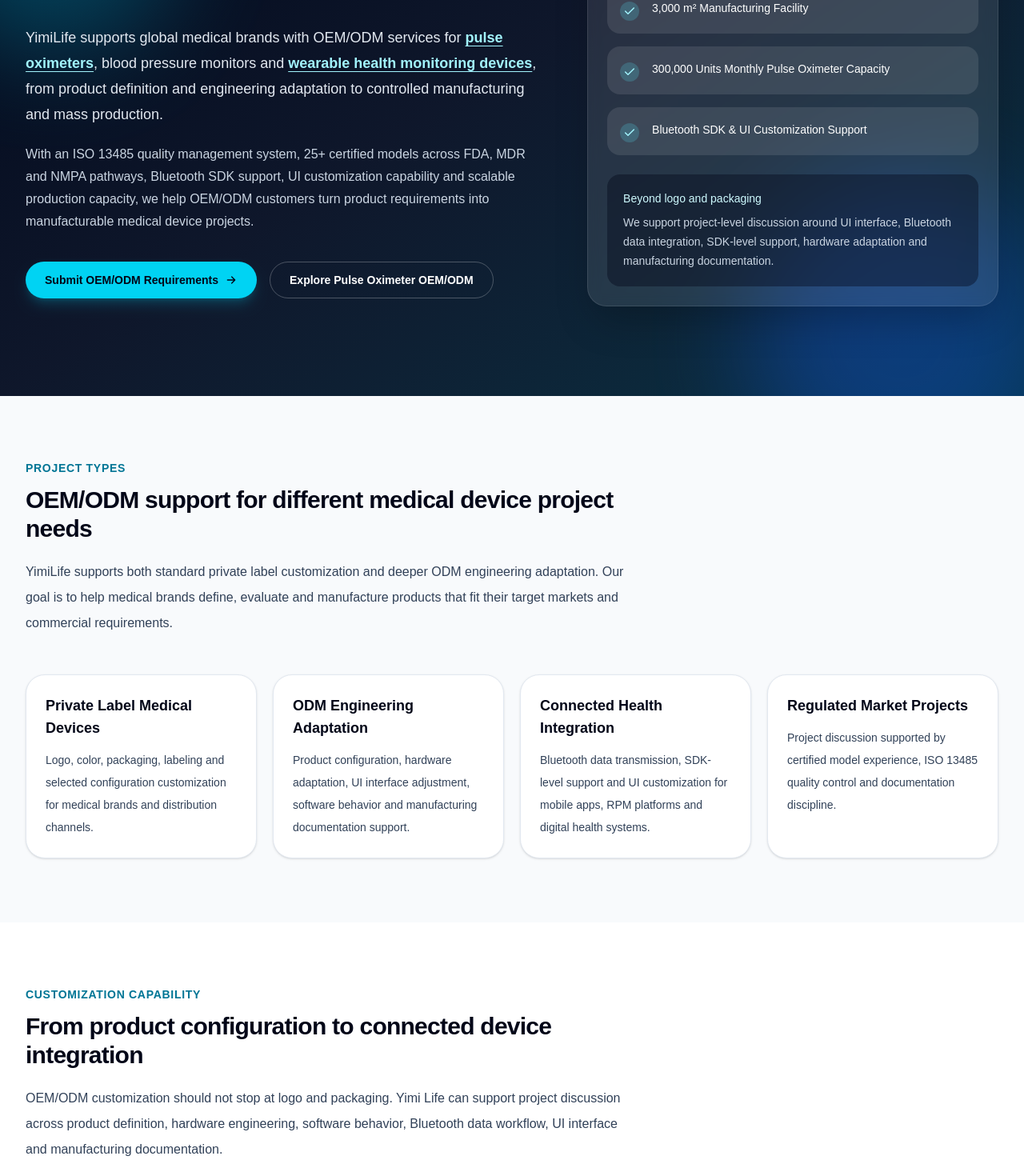
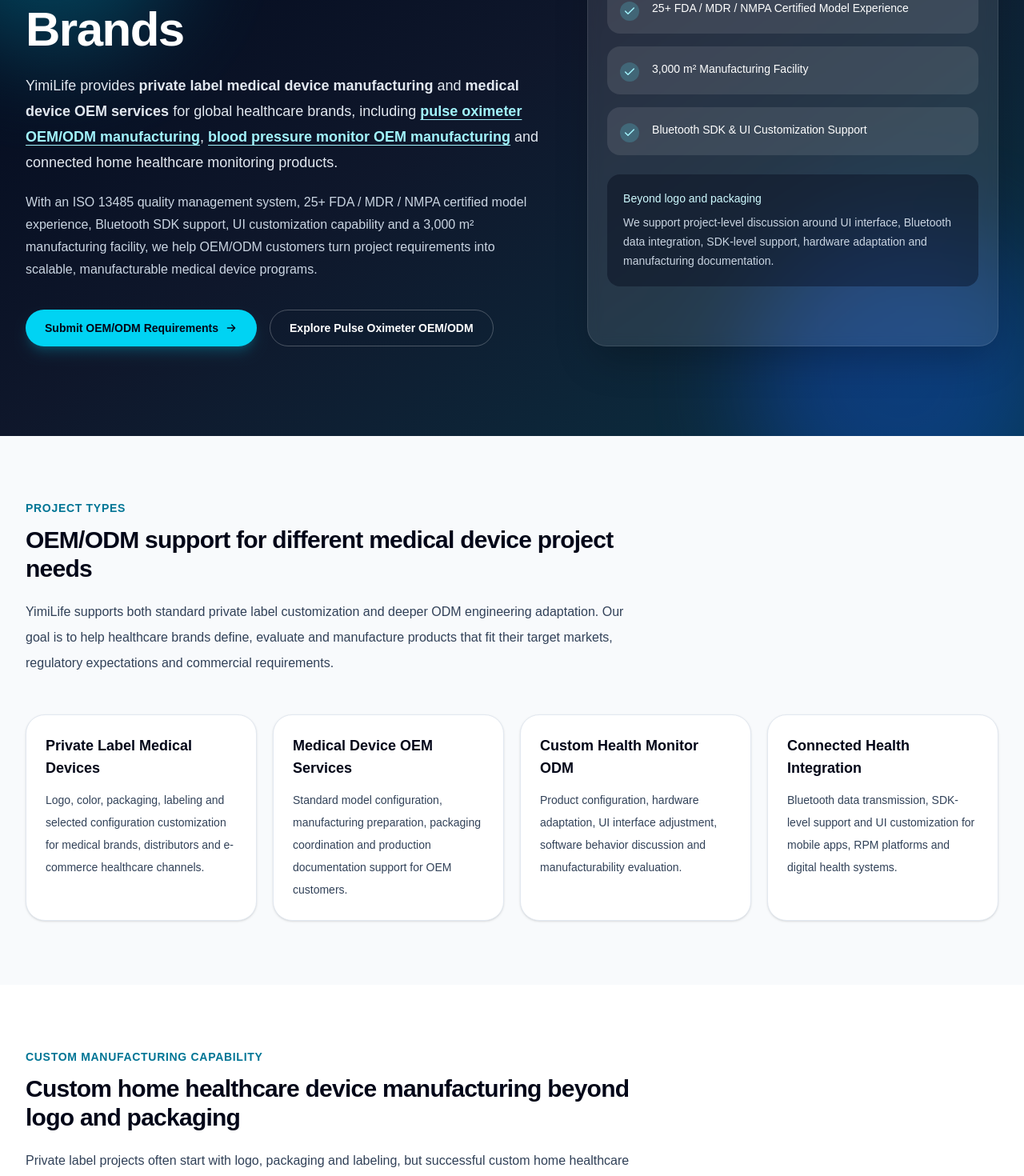
Before and after one commit to hnpsd0755-source/yimi-life-geo, a Next.js app: page /oem-odm in a window 1280 px wide. Shown: the part 420-1890 px from the top of the page at 80% size. Built offline with nearby package versions, Linux system fonts and the light colour scheme.

Commit message:
Optimize OEM ODM SEO content

```diff
--- a/app/oem-odm/page.tsx
+++ b/app/oem-odm/page.tsx
@@ -4,14 +4,14 @@
 export const metadata: Metadata = {
   title: "Private Label Medical Device Manufacturing | YimiLife OEM/ODM",
   description:
-    "YimiLife provides private label medical device manufacturing and OEM/ODM services for pulse oximeters, blood pressure monitors and home healthcare monitoring products.",
+    "YimiLife provides private label medical device manufacturing, medical device OEM services and custom home healthcare device manufacturing for pulse oximeters, blood pressure monitors and connected health monitoring products.",
   alternates: {
     canonical: "https://www.yimilife.com/oem-odm",
   },
   openGraph: {
     title: "Private Label Medical Device Manufacturing | YimiLife OEM/ODM",
     description:
-      "OEM/ODM and private label medical device manufacturing for pulse oximeters, blood pressure monitors and home healthcare monitoring products.",
+      "Private label medical device manufacturing and OEM/ODM services for pulse oximeters, blood pressure monitors and connected home healthcare monitoring products.",
     url: "https://www.yimilife.com/oem-odm",
     siteName: "YimiLife",
     type: "website",
@@ -144,35 +144,35 @@
 
 const trustAnchors = [
   "ISO 13485 Quality Management System",
-  "25+ FDA / MDR / NMPA Certified Models",
+  "Private Label Medical Device Manufacturing",
+  "25+ FDA / MDR / NMPA Certified Model Experience",
   "3,000 m² Manufacturing Facility",
-  "300,000 Units Monthly Pulse Oximeter Capacity",
   "Bluetooth SDK & UI Customization Support",
 ];
 
 const projectTypes = [
   {
     title: "Private Label Medical Devices",
-    text: "Logo, color, packaging, labeling and selected configuration customization for medical brands and distribution channels.",
+    text: "Logo, color, packaging, labeling and selected configuration customization for medical brands, distributors and e-commerce healthcare channels.",
   },
   {
-    title: "ODM Engineering Adaptation",
-    text: "Product configuration, hardware adaptation, UI interface adjustment, software behavior and manufacturing documentation support.",
+    title: "Medical Device OEM Services",
+    text: "Standard model configuration, manufacturing preparation, packaging coordination and production documentation support for OEM customers.",
+  },
+  {
+    title: "Custom Health Monitor ODM",
+    text: "Product configuration, hardware adaptation, UI interface adjustment, software behavior discussion and manufacturability evaluation.",
   },
   {
     title: "Connected Health Integration",
     text: "Bluetooth data transmission, SDK-level support and UI customization for mobile apps, RPM platforms and digital health systems.",
-  },
-  {
-    title: "Regulated Market Projects",
-    text: "Project discussion supported by certified model experience, ISO 13485 quality control and documentation discipline.",
   },
 ];
 
 const capabilities = [
   {
     title: "Product Definition",
-    text: "Clarify product type, target market, user scenario, feature set, cost target, certification expectation and production volume.",
+    text: "Clarify product category, target market, user scenario, feature set, cost target, certification expectation and production volume.",
     icon: DocumentIcon,
   },
   {
@@ -204,19 +204,19 @@
 
 const productLinks = [
   {
-    title: "Pulse Oximeter OEM/ODM",
+    title: "Pulse Oximeter OEM/ODM Manufacturer",
     href: "/products/pulse-oximeter",
-    text: "Fingertip and wearable SpO2 products supported by PulseMatrix™ technology, full-unit Fluke Index 2 calibration and scalable manufacturing.",
+    text: "Fingertip pulse oximeter OEM/ODM manufacturing, private label customization, Bluetooth SDK support, UI adaptation and production verification.",
   },
   {
-    title: "Blood Pressure Monitor OEM/ODM",
+    title: "Blood Pressure Monitor OEM Manufacturer",
     href: "/products/blood-pressure-monitor",
-    text: "Digital blood pressure monitor development and manufacturing support for home healthcare and private label projects.",
+    text: "Digital and upper arm blood pressure monitor OEM manufacturing support for private label, home healthcare and connected monitoring projects.",
   },
   {
-    title: "Wearable Health Monitoring",
+    title: "Wearable Health Monitoring Device OEM",
     href: "/products/wearable-monitoring",
-    text: "Wearable SpO2 and connected monitoring device support for Bluetooth data integration, mobile apps and RPM scenarios.",
+    text: "Wearable SpO2 and connected health monitoring device support for Bluetooth data integration, mobile apps and remote monitoring scenarios.",
   },
 ];
 
@@ -264,14 +264,19 @@
 
 const faqs = [
   {
-    question: "What OEM/ODM services does YimiLife provide?",
+    question: "What private label medical device manufacturing services does YimiLife provide?",
     answer:
-      "YimiLife provides OEM/ODM support for medical electronic devices, including product definition, engineering adaptation, private label customization, Bluetooth SDK support, UI customization, manufacturing, testing and quality documentation.",
+      "YimiLife provides private label medical device manufacturing and OEM/ODM support for home healthcare monitoring products, including product definition, engineering adaptation, logo and packaging customization, UI customization, Bluetooth SDK support, manufacturing, testing and quality documentation.",
   },
   {
-    question: "Can YimiLife support private label medical device projects?",
+    question: "Can YimiLife support private label pulse oximeter projects?",
     answer:
-      "Yes. We can support logo, color, packaging, labeling, selected functional configuration, UI interface adaptation and manufacturing documentation based on project requirements.",
+      "Yes. YimiLife supports private label pulse oximeter projects, including model selection, logo, color, packaging, labeling, selected UI interface adaptation, Bluetooth data integration and production documentation based on customer requirements.",
+  },
+  {
+    question: "Can YimiLife support blood pressure monitor OEM projects?",
+    answer:
+      "Yes. YimiLife supports blood pressure monitor OEM manufacturing for home healthcare brands, including product configuration, private label customization, packaging and labeling coordination, testing and manufacturing documentation.",
   },
   {
     question: "Can you support Bluetooth SDK or app integration?",
@@ -281,22 +286,22 @@
   {
     question: "Do you only provide standard models, or can you support deeper ODM work?",
     answer:
-      "YimiLife can support both standard model customization and deeper ODM engineering adaptation, depending on product definition, target market, technical requirements and project volume.",
+      "YimiLife can support both standard model customization and deeper ODM engineering adaptation, depending on product definition, target market, technical requirements, documentation needs and project volume.",
   },
   {
     question: "What product categories can YimiLife support?",
     answer:
-      "YimiLife supports pulse oximeters, blood pressure monitors and wearable health monitoring products for home healthcare, private label, connected monitoring and remote patient monitoring applications.",
+      "YimiLife currently focuses on pulse oximeters and blood pressure monitors as core OEM/ODM product categories, with wearable health monitoring as a connected monitoring capability direction.",
   },
   {
-    question: "How does YimiLife control manufacturing quality?",
+    question: "How does YimiLife control OEM/ODM manufacturing quality?",
     answer:
       "YimiLife operates under an ISO 13485 quality management system and applies manufacturing control across incoming inspection, PCBA process control, assembly, functional testing, calibration, packaging, labeling and batch traceability.",
   },
   {
     question: "What information should customers provide for project evaluation?",
     answer:
-      "Customers are encouraged to provide target market, product type, expected quantity, customization requirements, Bluetooth or UI requirements, regulatory expectations, target price range and project timeline.",
+      "Customers are encouraged to provide target market, product category, expected quantity, customization requirements, Bluetooth or UI requirements, regulatory expectations, target price range and project timeline.",
   },
 ];
 
@@ -314,15 +319,15 @@
         name: "YimiLife",
       },
       description:
-        "YimiLife is an ISO 13485 medical device OEM/ODM manufacturer in China for pulse oximeters, blood pressure monitors and wearable health monitoring devices.",
+        "YimiLife is an ISO 13485 medical device OEM/ODM manufacturer for pulse oximeters, blood pressure monitors and wearable health monitoring devices.",
     },
     {
       "@type": "WebPage",
       "@id": "https://www.yimilife.com/oem-odm#webpage",
       url: "https://www.yimilife.com/oem-odm",
-      name: "OEM/ODM Medical Device Manufacturing Services",
+      name: "Private Label Medical Device Manufacturing",
       description:
-        "OEM/ODM services for medical electronic devices, including product definition, engineering adaptation, Bluetooth SDK integration, UI customization, ISO 13485 quality control and scalable manufacturing.",
+        "Private label medical device manufacturing and OEM/ODM services for pulse oximeters, blood pressure monitors and connected home healthcare monitoring products.",
       isPartOf: {
         "@id": "https://www.yimilife.com/#website",
       },
@@ -333,14 +338,14 @@
     {
       "@type": "Service",
       "@id": "https://www.yimilife.com/oem-odm#service",
-      name: "OEM/ODM Medical Device Manufacturing Services",
+      name: "Private Label Medical Device Manufacturing",
       provider: {
         "@id": "https://www.yimilife.com/#organization",
       },
       serviceType: "Medical Device OEM/ODM Manufacturing",
       areaServed: "Global",
       description:
-        "OEM/ODM manufacturing support for pulse oximeters, blood pressure monitors and wearable health monitoring devices, including private label customization, engineering adaptation, Bluetooth SDK support, UI customization, testing and quality documentation.",
+        "Medical device OEM/ODM services for pulse oximeters, blood pressure monitors and wearable health monitoring devices, including private label customization, engineering adaptation, Bluetooth SDK support, UI customization, testing and quality documentation.",
     },
     {
       "@type": "FAQPage",
@@ -394,39 +399,40 @@
         <div className="relative mx-auto grid max-w-7xl gap-12 px-6 py-24 lg:grid-cols-[1.12fr_0.88fr] lg:px-8 lg:py-28">
           <div>
             <div className="mb-6 inline-flex rounded-full border border-cyan-300/30 bg-white/10 px-4 py-2 text-sm font-medium text-cyan-100 backdrop-blur">
-              Medical Device OEM/ODM Services
+              Private Label Medical Device Manufacturing
             </div>
 
             <h1 className="max-w-4xl text-4xl font-semibold tracking-tight text-white sm:text-5xl lg:text-6xl">
-              OEM/ODM Services for Medical Electronic Devices
+              Private Label Medical Device Manufacturing for Global Healthcare Brands
             </h1>
 
             <p className="mt-6 max-w-3xl text-lg leading-8 text-slate-200">
-              YimiLife supports global medical brands with OEM/ODM services
-              for{" "}
+              YimiLife provides{" "}
+              <strong>private label medical device manufacturing</strong> and{" "}
+              <strong>medical device OEM services</strong> for global healthcare
+              brands, including{" "}
               <Link
                 href="/products/pulse-oximeter"
                 className="font-semibold text-cyan-200 underline underline-offset-4"
               >
-                pulse oximeters
+                pulse oximeter OEM/ODM manufacturing
               </Link>
-              , blood pressure monitors and{" "}
+              ,{" "}
               <Link
-                href="/products/wearable-monitoring"
+                href="/products/blood-pressure-monitor"
                 className="font-semibold text-cyan-200 underline underline-offset-4"
               >
-                wearable health monitoring devices
-              </Link>
-              , from product definition and engineering adaptation to controlled
-              manufacturing and mass production.
+                blood pressure monitor OEM manufacturing
+              </Link>{" "}
+              and connected home healthcare monitoring products.
             </p>
 
             <p className="mt-5 max-w-3xl text-base leading-7 text-slate-300">
-              With an ISO 13485 quality management system, 25+ certified models
-              across FDA, MDR and NMPA pathways, Bluetooth SDK support, UI
-              customization capability and scalable production capacity, we help
-              OEM/ODM customers turn product requirements into manufacturable
-              medical device projects.
+              With an ISO 13485 quality management system, 25+ FDA / MDR / NMPA
+              certified model experience, Bluetooth SDK support, UI
+              customization capability and a 3,000 m² manufacturing facility,
+              we help OEM/ODM customers turn project requirements into scalable,
+              manufacturable medical device programs.
             </p>
 
             <div className="mt-9 flex flex-col gap-4 sm:flex-row">
@@ -490,9 +496,9 @@
           </h2>
           <p className="mt-5 text-base leading-8 text-slate-700">
             YimiLife supports both standard private label customization and
-            deeper ODM engineering adaptation. Our goal is to help medical
+            deeper ODM engineering adaptation. Our goal is to help healthcare
             brands define, evaluate and manufacture products that fit their
-            target markets and commercial requirements.
+            target markets, regulatory expectations and commercial requirements.
           </p>
         </div>
 
@@ -517,16 +523,17 @@
         <div className="mx-auto max-w-7xl px-6 py-20 lg:px-8">
           <div className="max-w-3xl">
             <p className="text-sm font-semibold uppercase tracking-wider text-cyan-700">
-              Customization capability
+              Custom manufacturing capability
             </p>
             <h2 className="mt-3 text-3xl font-semibold tracking-tight text-slate-950">
-              From product configuration to connected device integration
+              Custom home healthcare device manufacturing beyond logo and packaging
             </h2>
             <p className="mt-5 text-base leading-8 text-slate-700">
-              OEM/ODM customization should not stop at logo and packaging. Yimi
-              Life can support project discussion across product definition,
-              hardware engineering, software behavior, Bluetooth data workflow,
-              UI interface and manufacturing documentation.
+              Private label projects often start with logo, packaging and
+              labeling, but successful custom home healthcare device
+              manufacturing also depends on product configuration, UI behavior,
+              Bluetooth data workflow, manufacturing documentation and quality
+              control.
             </p>
           </div>
 
@@ -577,9 +584,9 @@
               Home healthcare monitoring products for OEM/ODM projects
             </h2>
             <p className="mt-5 text-base leading-8 text-slate-700">
-              YimiLife’s OEM/ODM services cover core home healthcare monitoring
-              categories, including SpO2 monitoring, blood pressure monitoring
-              and connected wearable health monitoring products.
+              YimiLife’s OEM/ODM services focus on core home healthcare
+              monitoring products that customers can discuss, customize and
+              scale through practical project evaluation.
             </p>
           </div>
 
@@ -614,11 +621,12 @@
                 Project workflow
               </p>
               <h2 className="mt-3 text-3xl font-semibold tracking-tight text-white">
-                From OEM requirement to mass production
+                From private label requirement to mass production
               </h2>
               <p className="mt-5 text-base leading-8 text-slate-300">
-                YimiLife follows a practical OEM/ODM workflow to help customers
-                move from initial product requirements to sample confirmation,
+                YimiLife follows a practical OEM/ODM service workflow to help
+                customers move from initial project requirements to product
+                configuration, engineering evaluation, sample confirmation,
                 testing, documentation, pilot production and mass production.
               </p>
             </div>
@@ -651,7 +659,7 @@
               Requirement checklist
             </p>
             <h2 className="mt-3 text-3xl font-semibold tracking-tight text-slate-950">
-              What customers should prepare before starting an OEM/ODM project
+              What customers should prepare before starting a private label project
             </h2>
             <p className="mt-5 text-base leading-8 text-slate-700">
               A clear project brief helps our engineering and OEM/ODM team
@@ -692,7 +700,7 @@
               Quality and manufacturing
             </p>
             <h2 className="mt-3 text-3xl font-semibold tracking-tight text-slate-950">
-              ISO 13485 quality control for OEM/ODM manufacturing
+              ISO 13485 medical device manufacturing quality
             </h2>
           </div>
 
@@ -703,7 +711,7 @@
                 href="/quality"
                 className="font-semibold text-cyan-700 underline underline-offset-4"
               >
-                ISO 13485 Quality System
+                ISO 13485 medical device manufacturing quality system
               </Link>{" "}
               and applies manufacturing control across incoming inspection, PCBA
               process control, assembly, functional testing, calibration,
@@ -752,7 +760,7 @@
               FAQ
             </p>
             <h2 className="mt-3 text-3xl font-semibold tracking-tight text-slate-950">
-              Frequently asked questions about OEM/ODM cooperation
+              Frequently asked questions about private label medical device manufacturing
             </h2>
           </div>
 
@@ -777,12 +785,13 @@
       <section className="bg-slate-950">
         <div className="mx-auto max-w-7xl px-6 py-20 text-center lg:px-8">
           <h2 className="text-3xl font-semibold tracking-tight text-white sm:text-4xl">
-            Start your OEM/ODM medical device project with YimiLife
+            Start your private label medical device project with YimiLife
           </h2>
           <p className="mx-auto mt-5 max-w-3xl text-base leading-8 text-slate-300">
-            Looking for an ISO 13485 OEM/ODM partner for pulse oximeters, blood
-            pressure monitors or wearable health monitoring products? Share your
-            project requirements with YimiLife’s engineering and OEM/ODM team.
+            Looking for an ISO 13485 medical device OEM/ODM manufacturer for
+            pulse oximeters, blood pressure monitors or connected home
+            healthcare monitoring products? Share your project requirements
+            with YimiLife’s engineering and OEM/ODM team.
           </p>
 
           <div className="mt-9 flex flex-col justify-center gap-4 sm:flex-row">
```
